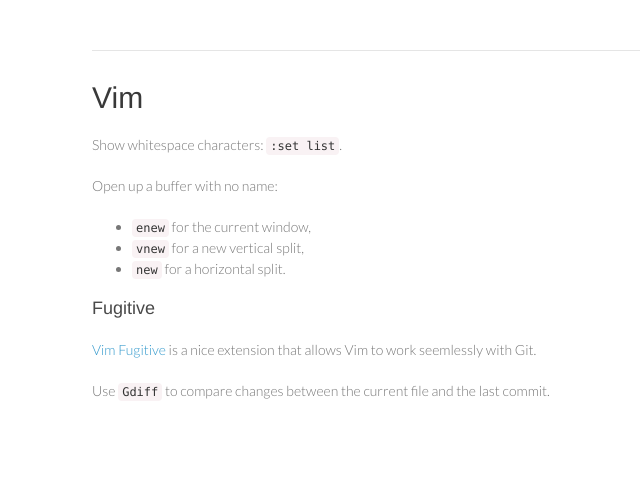
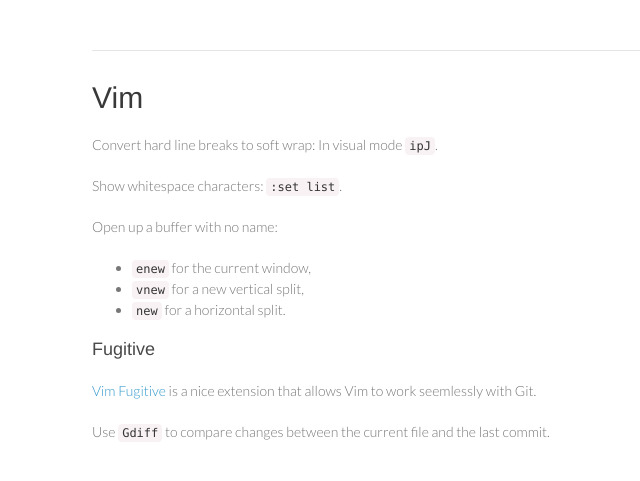
Before and after one commit to rjwalls/tips, a Jekyll site: the page built from _posts/1900-01-01-Vim.md, in a window 1280 px wide. Shown: the top 481 px of the page, without its empty margins (198-838 px from the left). Built offline with Jekyll 4.4.1, drawn with Linux system fonts in a browser that asks for light colours; Markdown is read by kramdown in place of the engine named in the settings.

Commit message:
Update 1900-01-01-Vim.md

```diff
--- a/_posts/1900-01-01-Vim.md
+++ b/_posts/1900-01-01-Vim.md
@@ -2,6 +2,8 @@
 layout: post
 title: "Vim"
 ---
+
+Convert hard line breaks to soft wrap: In visual mode `ipJ`.
 
 Show whitespace characters: `:set list`.
 
```
